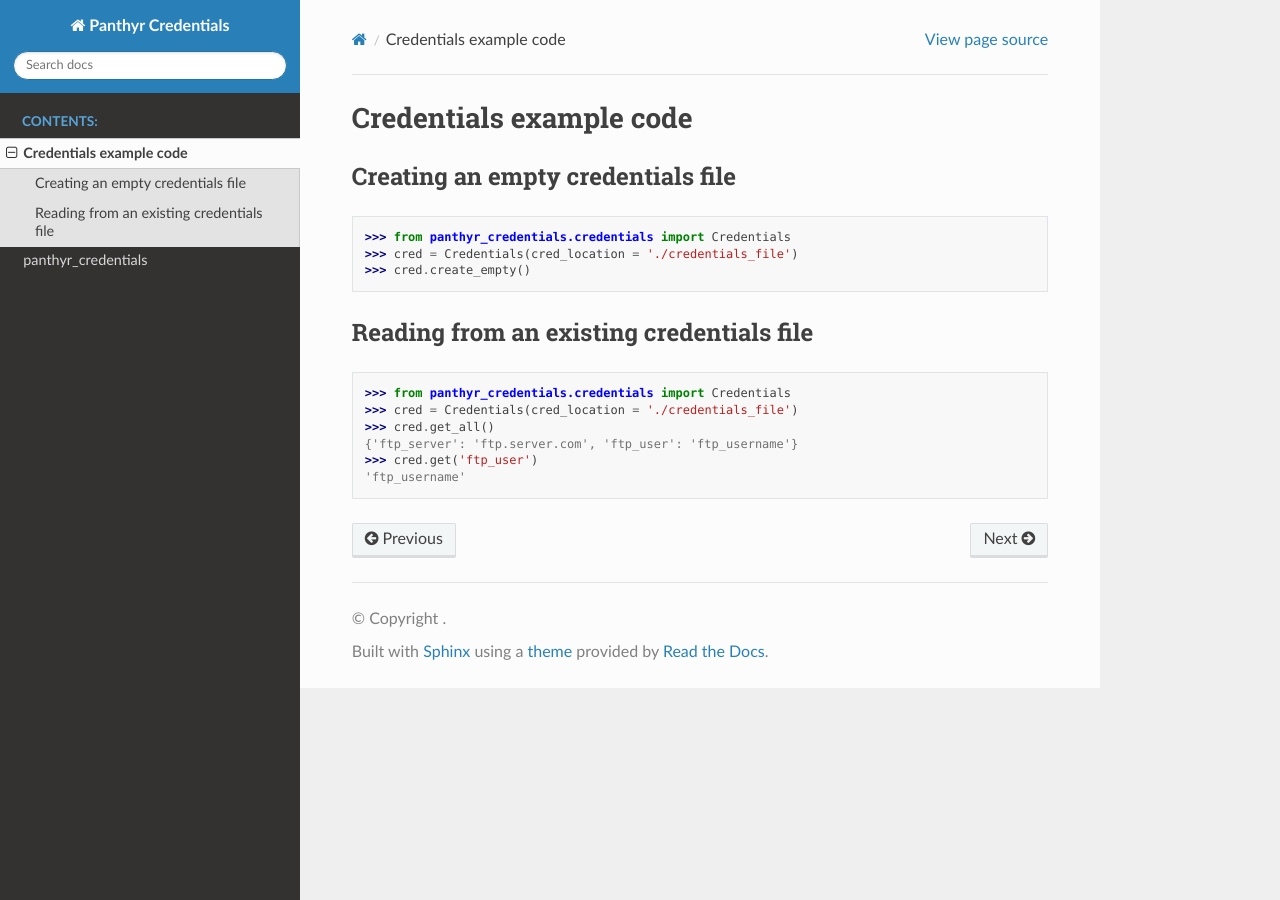
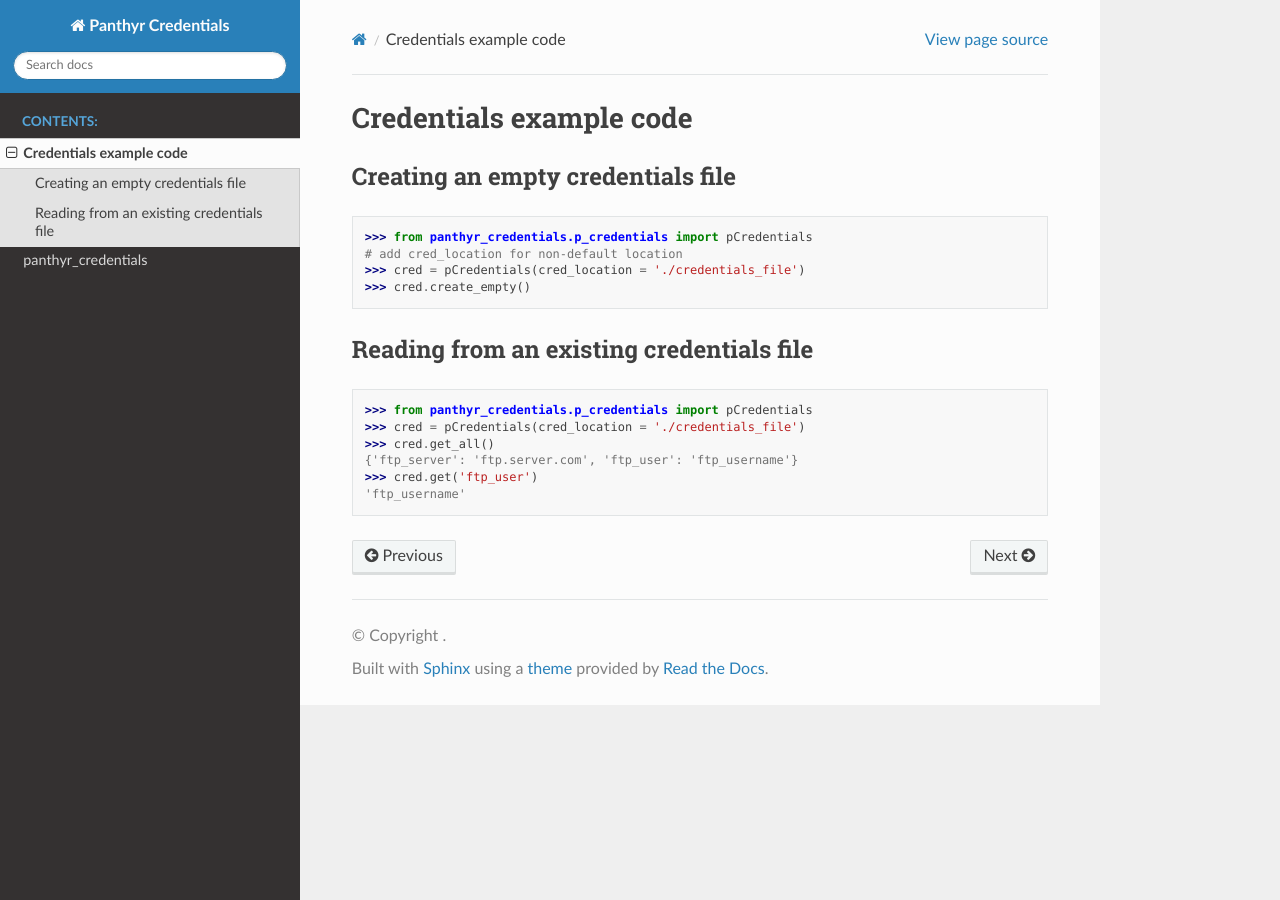
Before and after one commit to Panthyr/panthyr_credentials, a Sphinx documentation site: the page built from docs/source/usage.rst, in a window 1280 px wide. Built offline with Sphinx 7.4.7 and the Read the Docs theme 2.0.0, drawn with Linux system fonts in a browser that asks for light colours.

```diff
--- a/docs/source/usage.rst
+++ b/docs/source/usage.rst
@@ -8,8 +8,9 @@ Creating an empty credentials file
 
 .. code:: python
 
-    >>> from panthyr_credentials.credentials import Credentials
-    >>> cred = Credentials(cred_location = './credentials_file')
+    >>> from panthyr_credentials.p_credentials import pCredentials
+    # add cred_location for non-default location
+    >>> cred = pCredentials(cred_location = './credentials_file')
     >>> cred.create_empty()
 
 
@@ -18,8 +19,8 @@ Reading from an existing credentials file
 
 .. code:: python
 
-    >>> from panthyr_credentials.credentials import Credentials
-    >>> cred = Credentials(cred_location = './credentials_file')
+    >>> from panthyr_credentials.p_credentials import pCredentials
+    >>> cred = pCredentials(cred_location = './credentials_file')
     >>> cred.get_all()
     {'ftp_server': 'ftp.server.com', 'ftp_user': 'ftp_username'}
     >>> cred.get('ftp_user')
```
Also changed, not shown: 1 other file.
